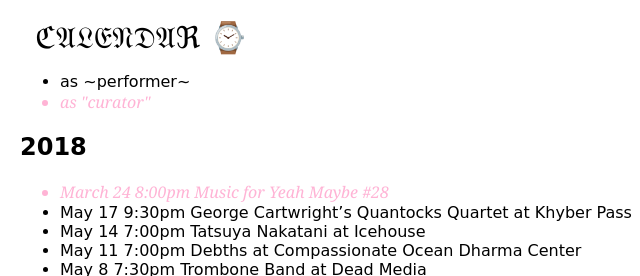
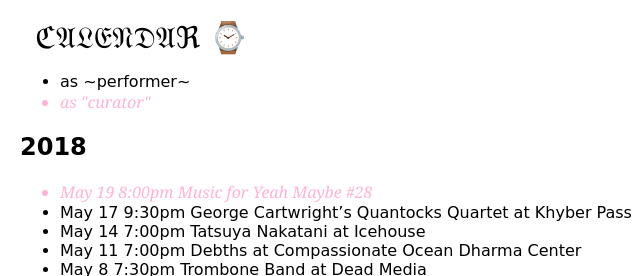
Before and after one commit to nophovenbaldwin/nob, a website: page cal.html in a window 1280 px wide. Shown: the top 276 px of the page, 0-640 px from the left. Drawn offline with Linux system fonts and the light colour scheme; a web font is replaced by a local one.

Commit message:
Update cal.html

```diff
--- a/cal.html
+++ b/cal.html
@@ -24,7 +24,7 @@
 		<ul>
 
 			<li data-date="2018-05-19" class="curated">
-				March 24 8:00pm Music for Yeah Maybe #28
+				May 19 8:00pm Music for Yeah Maybe #28
 				<div class="cal-description">
 					<p>featuring Lip Gym, P. Larkin, Nadine and Pat Keen in partnership with Patrick Marschke</p>
 				</div>
```
